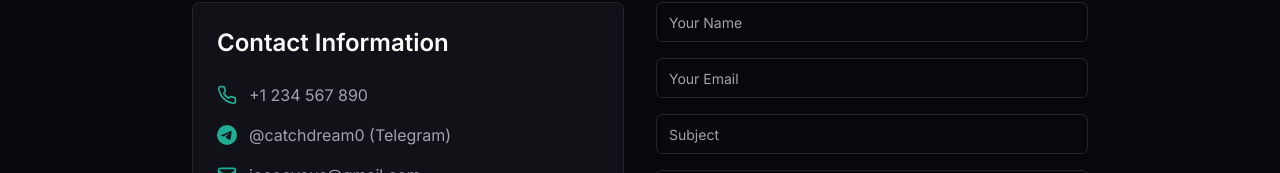
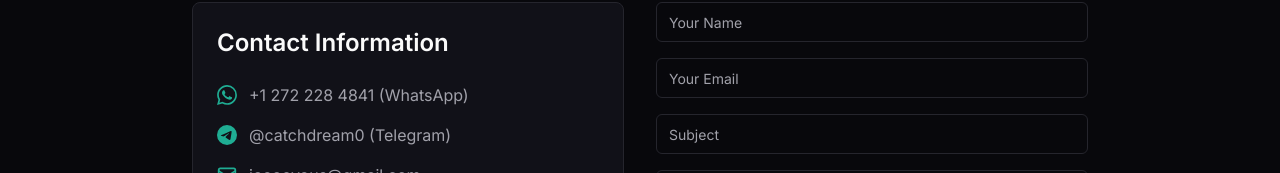
Before and after one commit to dreamer-0125/my-portfolio, a Next.js app: page /contact in a window 1280 px wide. Shown: the part 290-463 px from the top of the page. Built offline with nearby package versions, Linux system fonts and the light colour scheme.

Commit message:
add:whatsapp number

```diff
--- a/app/contact/page.tsx
+++ b/app/contact/page.tsx
@@ -2,9 +2,22 @@
 
 import { useState } from 'react';
 import { motion } from 'framer-motion';
-import { Phone, Mail, MapPin, Send } from 'lucide-react';
+import { Phone, Mail, MapPin, Send, MessageCircle } from 'lucide-react';
 
 import Link from 'next/link';
+
+function WhatsAppIcon({ className }: { className?: string }) {
+	return (
+		<svg
+			xmlns="http://www.w3.org/2000/svg"
+			viewBox="0 0 24 24"
+			fill="currentColor"
+			className={className}
+		>
+			<path d="M17.472 14.382c-.297-.149-1.758-.867-2.03-.967-.273-.099-.471-.148-.67.15-.197.297-.767.966-.94 1.164-.173.199-.347.223-.644.075-.297-.15-1.255-.463-2.39-1.475-.883-.788-1.48-1.761-1.653-2.059-.173-.297-.018-.458.13-.606.134-.133.298-.347.446-.52.149-.174.198-.298.298-.497.099-.198.05-.371-.025-.52-.075-.149-.669-1.612-.916-2.207-.242-.579-.487-.5-.669-.51-.173-.008-.371-.01-.57-.01-.198 0-.52.074-.792.372-.272.297-1.04 1.016-1.04 2.479 0 1.462 1.065 2.875 1.213 3.074.149.198 2.096 3.2 5.077 4.487.709.306 1.262.489 1.694.625.712.227 1.36.195 1.871.118.571-.085 1.758-.719 2.006-1.413.248-.694.248-1.289.173-1.413-.074-.124-.272-.198-.57-.347m-5.421 7.403h-.004a9.87 9.87 0 01-5.031-1.378l-.361-.214-3.741.982.998-3.648-.235-.374a9.86 9.86 0 01-1.51-5.26c.001-5.45 4.436-9.884 9.888-9.884 2.64 0 5.122 1.03 6.988 2.898a9.825 9.825 0 012.893 6.994c-.003 5.45-4.437 9.884-9.885 9.884m8.413-18.297A11.815 11.815 0 0012.05 0C5.495 0 .16 5.335.157 11.892c0 2.096.547 4.142 1.588 5.945L.057 24l6.305-1.654a11.882 11.882 0 005.683 1.448h.005c6.554 0 11.89-5.335 11.893-11.893a11.821 11.821 0 00-3.48-8.413z" />
+		</svg>
+	);
+}
 
 function TelegramIcon({ className }: { className?: string }) {
 	return (
@@ -76,10 +89,15 @@ export default function ContactPage() {
 								<CardContent className="p-6">
 									<h2 className="text-2xl font-semibold mb-6">Contact Information</h2>
 									<div className="space-y-4">
-										<div className="flex items-center">
-											<Phone className="h-5 w-5 text-primary mr-3" />
-											<p className="text-muted-foreground">+1 234 567 890</p>
-										</div>
+										<Link
+											href="https://wa.me/12722284841"
+											target="_blank"
+											rel="noopener noreferrer"
+											className="flex items-center hover:text-primary transition-colors"
+										>
+											<WhatsAppIcon className="h-5 w-5 text-primary mr-3 shrink-0" />
+											<p className="text-muted-foreground">+1 272 228 4841 (WhatsApp)</p>
+										</Link>
 										<Link
 											href={siteConfig.links.telegram}
 											target="_blank"
```
Also changed, not shown: .talkcody/settings.json (added), .talkcody/settings.local.json (added).
